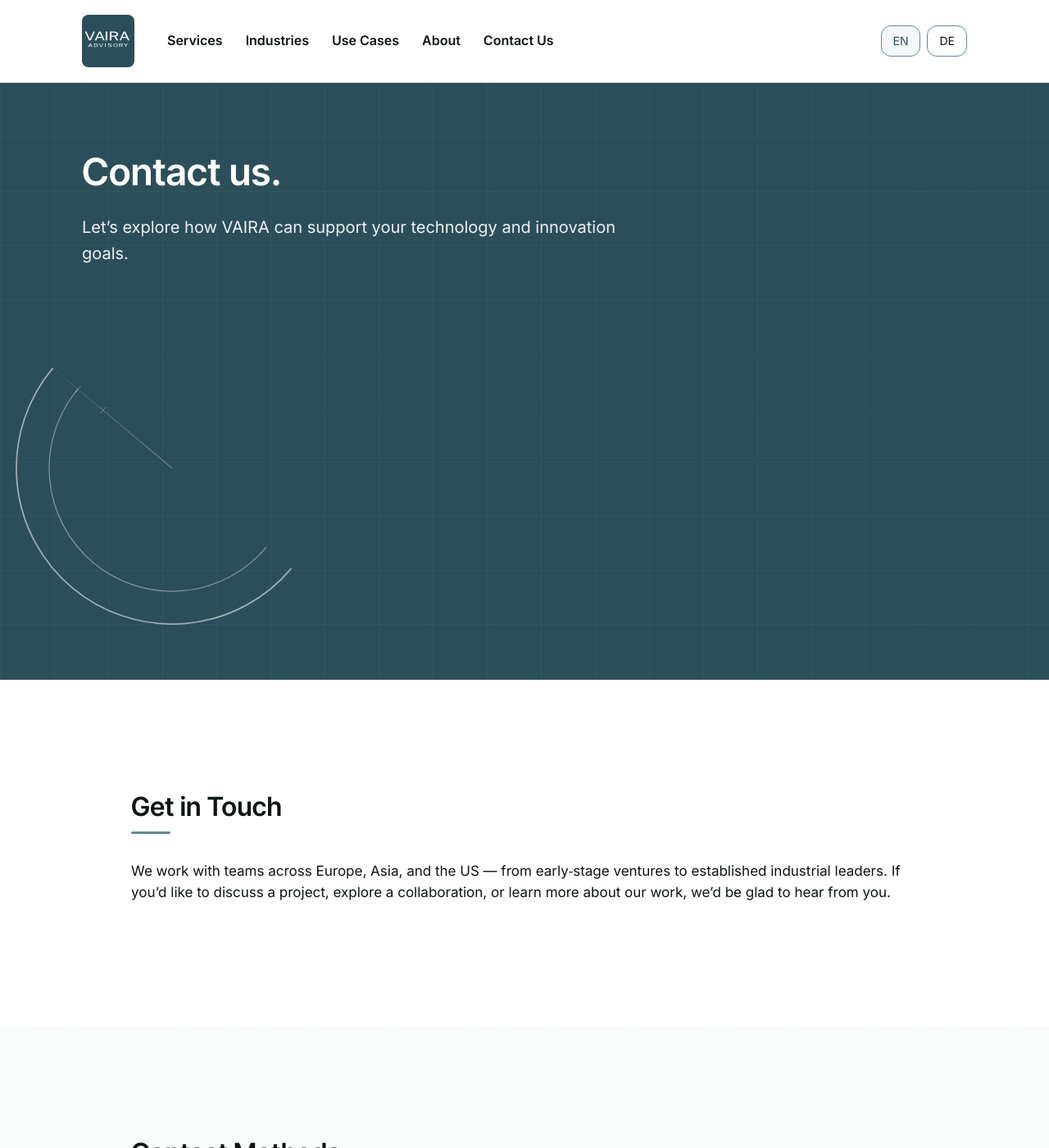
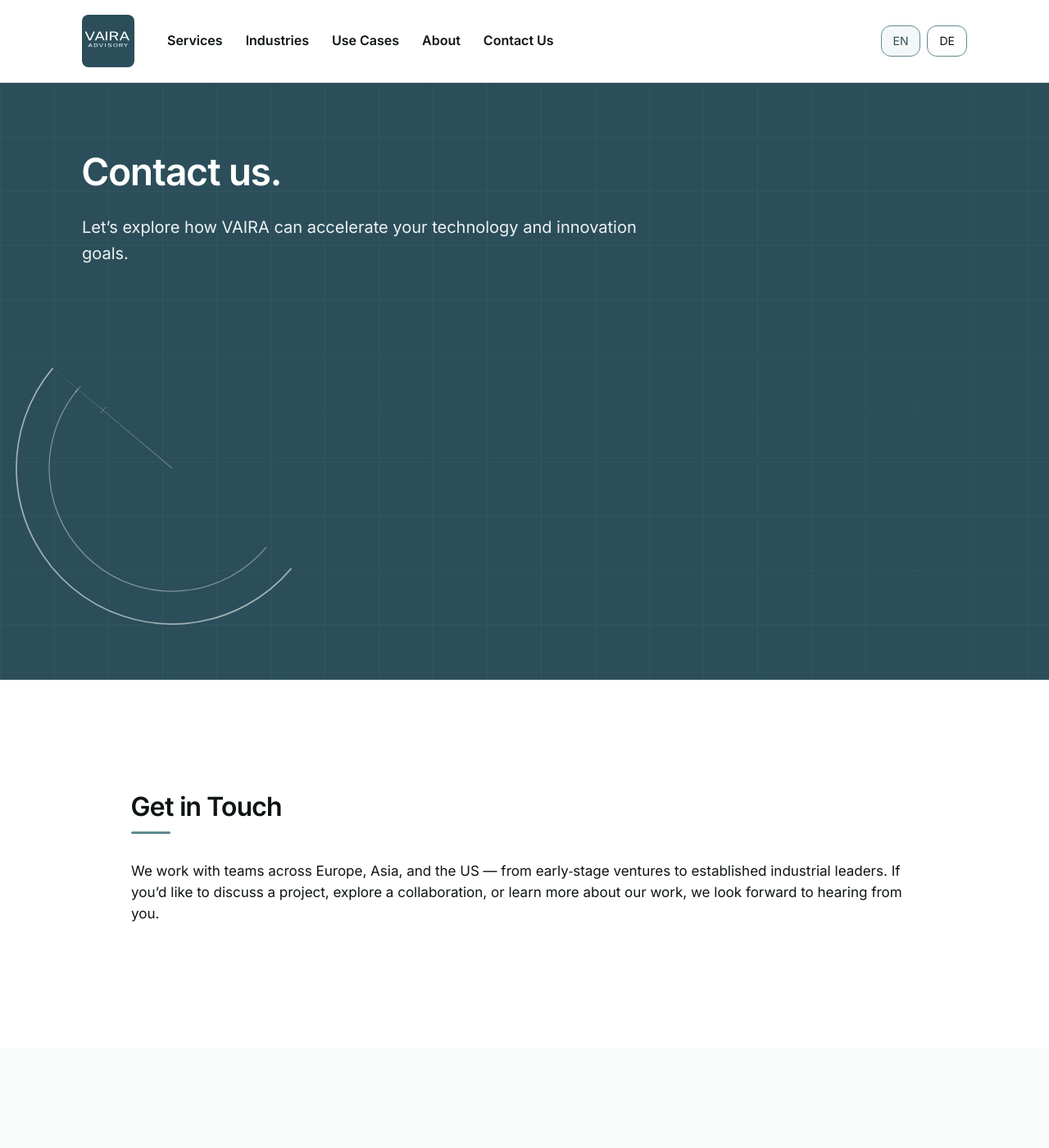
Before and after one commit to raphaelheeb/vaira-advisory, a Jekyll site: the page built from contact/index.html, in a window 1280 px wide and 1400 px high. Shown: the whole window at 82% size. Built offline with Jekyll 4.4.1, drawn with Linux system fonts in a browser that asks for light colours; some of the changed text lies outside the part shown.

Commit message:
Update index.html

```diff
--- a/contact/index.html
+++ b/contact/index.html
@@ -3,65 +3,37 @@
 title: Contact Us | VAIRA Advisory
 lang: en
 permalink: /contact/
-description: Get in touch with VAIRA Advisory to discuss deep-tech innovation, advanced manufacturing, and strategic technology development.
+description: Get in touch with VAIRA Advisory to discuss deep‑tech innovation, advanced manufacturing, and strategic technology development.
 ---
 
 <section id="hero" class="hero hero--clean">
   <div class="content-wrapper">
     <h1 class="hero-title">Contact us.</h1>
-    <p class="hero-sub">Let’s explore how VAIRA can support your technology and innovation goals.</p>
+    <p class="hero-sub">Let’s explore how VAIRA can accelerate your technology and innovation goals.</p>
   </div>
 
-  <!-- CAD SHAPE — bottom-left -->
   <div class="cad-hero-shape">
+    <!-- SVG unchanged -->
     <svg width="420" height="420" viewBox="0 0 420 420" fill="none" xmlns="http://www.w3.org/2000/svg">
-
-  <!-- Gradient definitions -->
       <defs>
-    <!-- Radial line fade: strong near center, fades toward the arc -->
         <linearGradient id="radialFade" x1="210" y1="210" x2="400" y2="210" gradientUnits="userSpaceOnUse">
           <stop offset="0%" stop-color="white" stop-opacity="0.45" />
           <stop offset="100%" stop-color="white" stop-opacity="0.05" />
         </linearGradient>
       </defs>
-
       <g transform="rotate(-140 210 210)">
-    <!-- Outer arc -->
         <path d="M20 210 A190 190 0 0 1 400 210"
-          stroke="white"
-          stroke-width="1.75"
-          stroke-opacity="0.55"
-          vector-effect="non-scaling-stroke"/>
-
-    <!-- Inner arc -->
+              stroke="white" stroke-width="1.75" stroke-opacity="0.55" vector-effect="non-scaling-stroke"/>
         <path d="M60 210 A150 150 0 0 1 360 210"
-          stroke="white"
-          stroke-width="1.25"
-          stroke-opacity="0.40"
-          vector-effect="non-scaling-stroke"/>
-
-    <!-- Radial guide line with gradient -->
+              stroke="white" stroke-width="1.25" stroke-opacity="0.40" vector-effect="non-scaling-stroke"/>
         <line x1="210" y1="210" x2="400" y2="210"
-          stroke="url(#radialFade)"
-          stroke-width="1"
-          vector-effect="non-scaling-stroke"/>
-
-    <!-- Tick marks -->
+              stroke="url(#radialFade)" stroke-width="1" vector-effect="non-scaling-stroke"/>
         <line x1="360" y1="205" x2="360" y2="215"
-          stroke="white"
-          stroke-width="1"
-          stroke-opacity="0.40"
-          vector-effect="non-scaling-stroke"/>
-
+              stroke="white" stroke-width="1" stroke-opacity="0.40" vector-effect="non-scaling-stroke"/>
         <line x1="320" y1="205" x2="320" y2="215"
-          stroke="white"
-          stroke-width="1"
-          stroke-opacity="0.32"
-          vector-effect="non-scaling-stroke"/>
+              stroke="white" stroke-width="1" stroke-opacity="0.32" vector-effect="non-scaling-stroke"/>
       </g>
-
     </svg>
-
   </div>
 </section>
 
@@ -71,12 +43,10 @@
     <p>
       We work with teams across Europe, Asia, and the US — from early‑stage ventures to established
       industrial leaders. If you’d like to discuss a project, explore a collaboration, or learn more
-      about our work, we’d be glad to hear from you.
+      about our work, we look forward to hearing from you.
     </p>
   </div>
 </section>
-
-  <!-- CONTACT -->
 
 <section class="section section--lighter contact-blueprint">
   <div class="content-wrapper wrapper--narrow">
@@ -88,7 +58,6 @@
       <div class="card contact-card">
         <div class="card-header">
           <div class="card-icon">
-            <!-- Email Icon -->
             <svg width="40" height="40" viewBox="0 0 48 48" fill="none"
                  xmlns="http://www.w3.org/2000/svg">
               <rect x="8" y="14" width="32" height="20" rx="3"
@@ -96,7 +65,6 @@
               <polyline points="8,16 24,28 40,16"
                         stroke="currentColor" stroke-width="1.8" fill="none"/>
             </svg>
-
           </div>
           <h3>Email</h3>
         </div>
@@ -110,7 +78,6 @@
       <div class="card contact-card">
         <div class="card-header">
           <div class="card-icon">
-            <!-- LinkedIn Icon -->
             <svg width="40" height="40" viewBox="0 0 48 48" fill="none"
                  xmlns="http://www.w3.org/2000/svg">
               <rect x="10" y="10" width="28" height="28" rx="4"
@@ -123,7 +90,6 @@
               <line x1="26" y1="26" x2="30" y2="26"
                     stroke="currentColor" stroke-width="1.8"/>
             </svg>
-
           </div>
           <h3>LinkedIn</h3>
         </div>
@@ -143,11 +109,10 @@
   </div>
 </section>
 
-
-<section class="section section--tight">
+<section class="section section--accent-left section--tight section--lighter">
   <div class="content-wrapper wrapper--narrow">
-    <p style="font-size:20px; font-weight:500; opacity:0.85; margin-top:0;">
-      We look forward to connecting — and helping you move forward with clarity and confidence.
+    <p class="closing-line">
+      We look forward to connecting — and supporting your next steps with clarity and confidence.
     </p>
   </div>
 </section>
```
Lines whose indentation alone changed are shown as unchanged.
